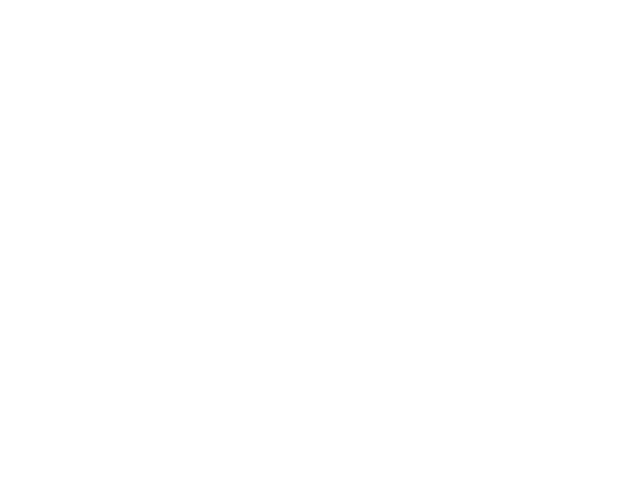
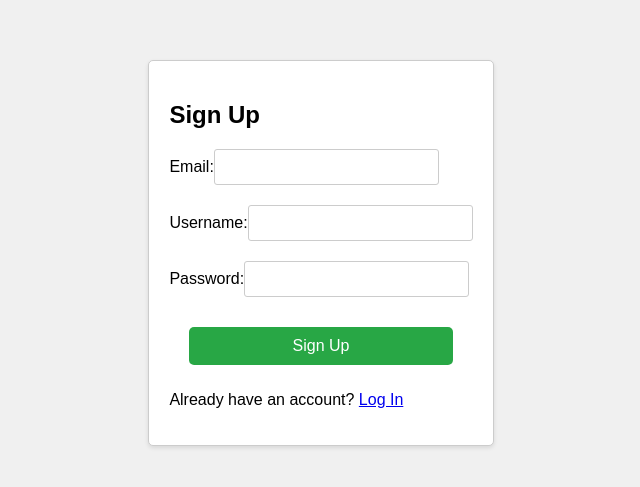
Before and after one commit to 2406-Ryan-Java-FS/Group5, a React (Create React App) app in the folder front-end/calorie-tracker/: page /signup in a window 1280 px wide. Shown: the part 147-634 px from the top of the page, without its empty margins (319-959 px from the left). Built offline with nearby package versions, Linux system fonts and the light colour scheme.

Commit message:
home, login, signup page

```diff
--- a/front-end/calorie-tracker/src/components/home.js
+++ b/front-end/calorie-tracker/src/components/home.js
@@ -1,9 +1,23 @@
+import { Link } from "react-router-dom"
+import '../styles/home.css';
+
 export default function Home(){
 
 
 
 
     return (<>
+        <h1>
+            Calorie Tracker Pro
+        </h1>
+        {/* <img src={require("../styles/download-1.jpg")} alt="Food" className="food-image"/> */}
+        <div className="container">
+            <Link to="/"></Link>
+
+            <Link to="/login"><button>Log In</button></Link>
+
+            <Link to="/signup"><button>Sign Up</button></Link>
+        </div>
 
 
     </>)
--- a/front-end/calorie-tracker/src/components/login-page.js
+++ b/front-end/calorie-tracker/src/components/login-page.js
@@ -1,9 +1,62 @@
+import React, { useState } from 'react';
+import { Link } from 'react-router-dom';
+import '../styles/login.css';
+
 export default function LoginPage(){
+    const [username, setUsername] = useState('');
+    const [password, setPassword] = useState('');
 
+    const handleLogin = async (e) => {
+        e.preventDefault();
 
+        // Example: Send login credentials to backend
+        const response = await fetch('/api/login', {
+            method: 'POST',
+            headers: {
+                'Content-Type': 'application/json',
+            },
+            body: JSON.stringify({ username, password }),
+        });
+
+        if (response.ok) {
+            // Redirect or handle successful login
+            console.log('Login successful');
+        } else {
+            // Handle login error
+            console.error('Login failed');
+        }
+
+    }
 
 
     return (<>
+     <div className="login-container">
+            <h2>Login</h2>
+            <form onSubmit={handleLogin}>
+                <label>
+                    Username:
+                    <input
+                        type="text"
+                        value={username}
+                        onChange={(e) => setUsername(e.target.value)}
+                        required
+                    />
+                </label>
+                <label>
+                    Password:
+                    <input
+                        type="password"
+                        value={password}
+                        onChange={(e) => setPassword(e.target.value)}
+                        required
+                    />
+                </label>
+                <button type="submit">Login</button>
+            </form>
+            <p>
+                Don't have an account? <Link to="/signup">Sign Up</Link>
+            </p>
+        </div>
 
 
     </>)
--- a/front-end/calorie-tracker/src/components/nav-bar.js
+++ b/front-end/calorie-tracker/src/components/nav-bar.js
@@ -1,3 +1,5 @@
+import { Link } from 'react-router-dom';
+
 export default function NavBar(){
 
 
--- a/front-end/calorie-tracker/src/components/sign-up-page.js
+++ b/front-end/calorie-tracker/src/components/sign-up-page.js
@@ -1,10 +1,67 @@
+import React, { useState } from 'react';
+import { Link } from 'react-router-dom';
+import '../styles/signup.css';
+
 export default function SignUpPage(){
 
+        const [username, setUsername] = useState('');
+        const [password, setPassword] = useState('');
 
+        const handleSignup = async (e) => {
+            e.preventDefault();
 
+            // Example: Send signup data to backend
+            const response = await fetch('/api/signup', {
+                method: 'POST',
+                headers: {
+                    'Content-Type': 'application/json',
+                },
+                body: JSON.stringify({ username, password }),
+            });
 
-    return (<>
+            if (response.ok) {
+                // Redirect or handle successful signup
+                console.log('Signup successful');
+            } else {
+                // Handle signup error
+                console.error('Signup failed');
+            }
+        };
 
-
-    </>)
-}
+        return (
+            <div className="signup-container">
+                <h2>Sign Up</h2>
+                <form onSubmit={handleSignup}>
+                    <label>
+                        Email:
+                        <input
+                            type="email"
+                            required
+                        />
+                    </label>
+                    <label>
+                        Username:
+                        <input
+                            type="text"
+                            value={username}
+                            onChange={(e) => setUsername(e.target.value)}
+                            required
+                        />
+                    </label>
+                    <label>
+                        Password:
+                        <input
+                            type="password"
+                            value={password}
+                            onChange={(e) => setPassword(e.target.value)}
+                            required
+                        />
+                    </label>
+                    <button type="submit">Sign Up</button>
+                </form>
+                <p>
+                    Already have an account? <Link to="/login">Log In</Link>
+                </p>
+            </div>
+        );
+    }
--- /dev/null
+++ b/front-end/calorie-tracker/src/styles/home.css
@@ -0,0 +1,49 @@
+/* home.css */
+
+body, html {
+    height: 100%;
+    margin: 0;
+    display: flex;
+    align-items: center;
+    justify-content: center;
+    font-family: Arial, sans-serif;
+    background-color: #f0f0f0;
+}
+
+.container {
+    text-align: center;
+}
+
+button {
+    background-color: #007bff; /* Bootstrap primary color */
+    border: none;
+    color: white;
+    padding: 15px 30px;
+    text-align: center;
+    text-decoration: none;
+    display: inline-block;
+    font-size: 16px;
+    margin: 10px 20px;
+    cursor: pointer;
+    border-radius: 4px;
+    transition: background-color 0.3s, transform 0.3s;
+}
+
+button:hover {
+    background-color: #0056b3;
+    transform: scale(1.05);
+}
+h1 {
+    font-family: 'Roboto', sans-serif;
+    font-size: 3rem;
+    text-align: center;
+    margin-bottom: 20px;
+    color: #333;
+}
+
+.food-image {
+    width: 100%;
+    max-width: 600px;
+    height: auto;
+    margin-bottom: 30px;
+}
--- /dev/null
+++ b/front-end/calorie-tracker/src/styles/login.css
@@ -0,0 +1,41 @@
+.login-container {
+    max-width: 400px;
+    margin: 0 auto;
+    padding: 20px;
+    border: 1px solid #ccc;
+    border-radius: 5px;
+    background-color: #fff;
+    box-shadow: 0 2px 4px rgba(0, 0, 0, 0.1);
+}
+
+form {
+    display: flex;
+    flex-direction: column;
+}
+
+label {
+    margin-bottom: 10px;
+}
+
+input {
+    padding: 8px;
+    font-size: 1rem;
+    border: 1px solid #ccc;
+    border-radius: 3px;
+}
+
+button {
+    margin-top: 10px;
+    padding: 10px 20px;
+    font-size: 1rem;
+    cursor: pointer;
+    background-color: #007BFF;
+    color: white;
+    border: none;
+    border-radius: 5px;
+    transition: background-color 0.3s ease;
+}
+
+button:hover {
+    background-color: #0056b3;
+}
--- /dev/null
+++ b/front-end/calorie-tracker/src/styles/signup.css
@@ -0,0 +1,48 @@
+.signup-container {
+    max-width: 400px;
+    margin: 0 auto;
+    padding: 20px;
+    border: 1px solid #ccc;
+    border-radius: 5px;
+    background-color: #fff;
+    box-shadow: 0 2px 4px rgba(0, 0, 0, 0.1);
+}
+
+form {
+    display: flex;
+    flex-direction: column;
+}
+
+label {
+    margin-bottom: 10px;
+}
+
+input {
+    padding: 8px;
+    font-size: 1rem;
+    border: 1px solid #ccc;
+    border-radius: 3px;
+    margin-bottom: 10px; /* Added margin bottom for spacing between inputs */
+}
+
+button {
+    padding: 10px 20px;
+    font-size: 1rem;
+    cursor: pointer;
+    background-color: #28a745;
+    color: white;
+    border: none;
+    border-radius: 5px;
+    transition: background-color 0.3s ease;
+}
+
+button:hover {
+    background-color: #218838;
+}
+
+/* Adjustments for small screens */
+@media (max-width: 600px) {
+    .signup-container {
+        width: 90%;
+    }
+}
```
Also changed, not shown: front-end/calorie-tracker/src/styles/download-1.jpg (added).
